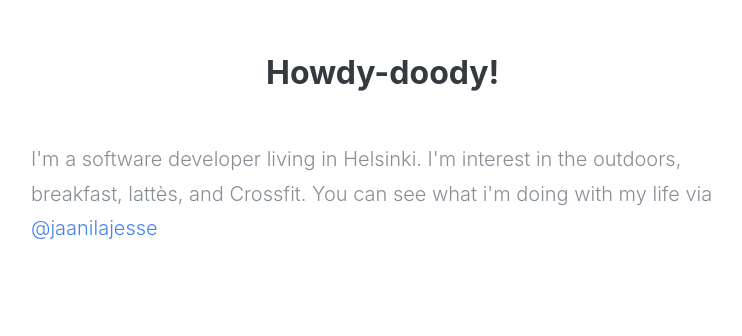
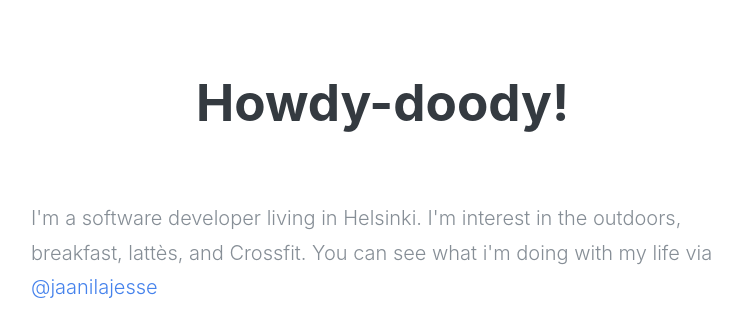
Before and after one commit to Jaanilj/jessejaanilacom, a React app: page / in a window 1280 px wide. Shown: the part 176-512 px from the top of the page, without its empty margins (257-999 px from the left). Built offline with nearby package versions, Linux system fonts and the light colour scheme.

Commit message:
Tweak font sizes

```diff
--- a/css/variables.less
+++ b/css/variables.less
@@ -10,9 +10,8 @@
 @font-family-monospace: SFMono-Regular, Menlo, Monaco, Consolas,
   'Liberation Mono', 'Courier New', monospace;
 
-@font-size-base: 2vh;
 @font-size-medium: 2.5vh;
-@font-size-large: 4vh;
+@font-size-large: 4vmax;
 
 @font-weight-base: 300;
 @font-weight-medium: 400;
```
